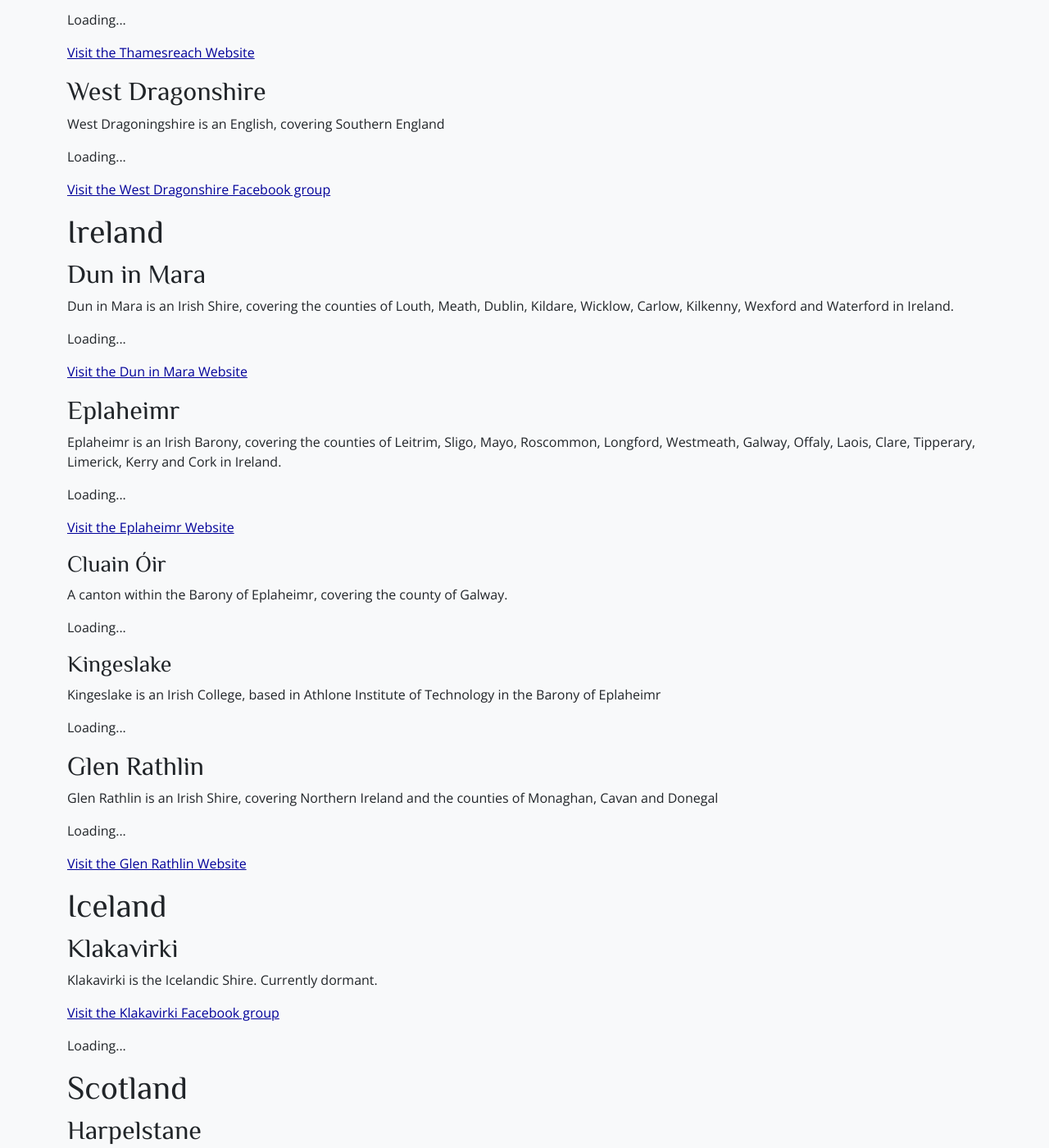
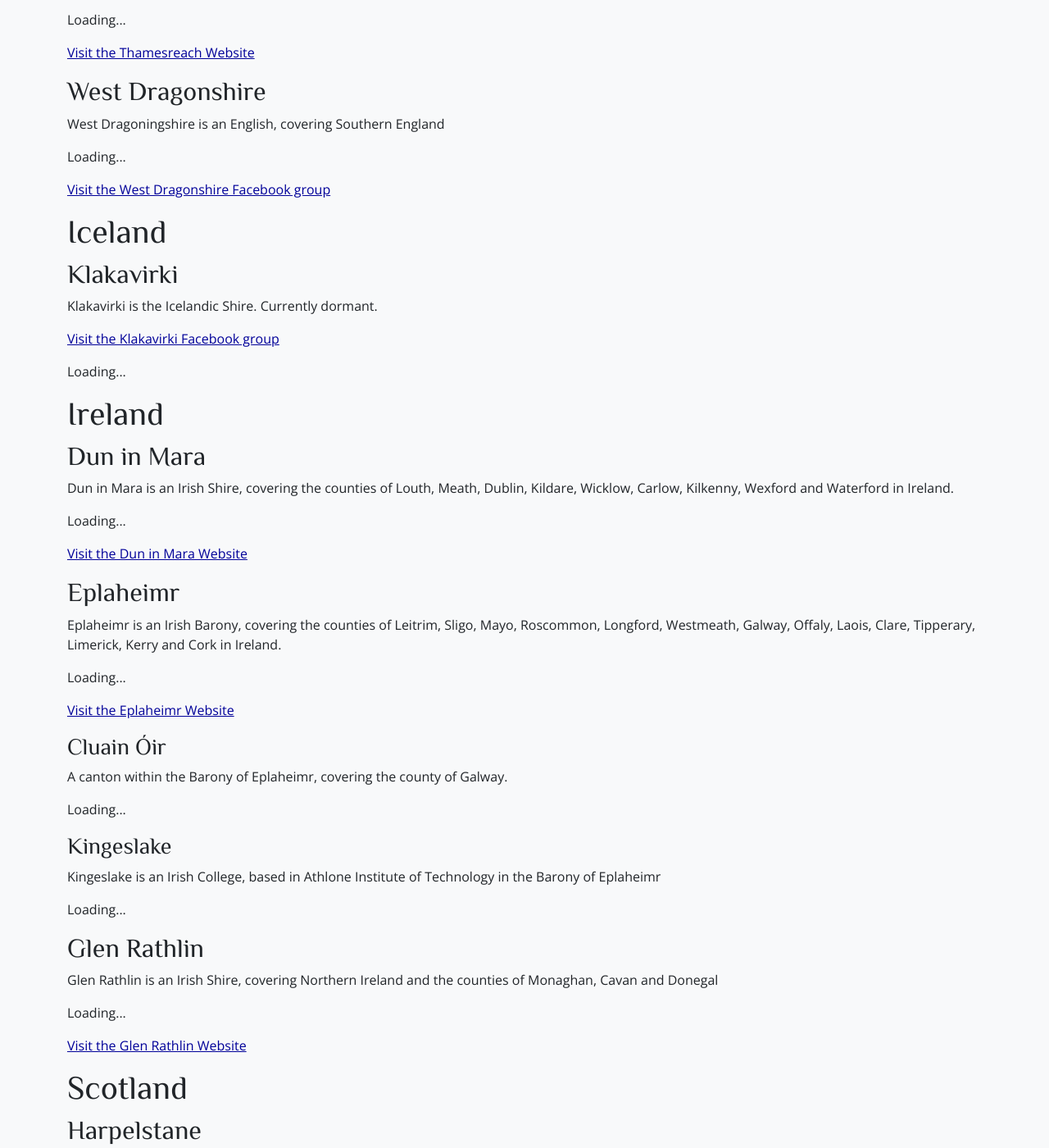
Before and after one commit to drachenwald/insulae-draconis, a Jekyll site: the page built from library/useful-resources/findingalocalgroup.md, in a window 1280 px wide and 1400 px high, scrolled down 1208 px. Shown: the whole window at 82% size. Built offline with Jekyll 4.4.1, drawn with Linux system fonts in a browser that asks for light colours; comment, search, counter and statistics services are not loaded; some of the changed lines change nothing that is shown.

Commit message:
Update findingalocalgroup.md

```diff
--- a/library/useful-resources/findingalocalgroup.md
+++ b/library/useful-resources/findingalocalgroup.md
@@ -52,6 +52,15 @@ West Dragoningshire is an English, covering Southern England
 
 [Visit the West Dragonshire Facebook group](https://www.facebook.com/WestDragonshire/)
 
+<h1><a name="iceland">Iceland</a></h1>
+
+<h2><a name="klakavirki">Klakavirki</a></h2>
+Klakavirki is the Icelandic Shire. Currently dormant.
+
+[Visit the Klakavirki Facebook group](https://www.facebook.com/klakavirki/)
+
+{% include group-contacts.html groupslug="Insulae Draconis-Klakavirki" %}
+
 <h1><a name="ireland">Ireland</a></h1>
 
 <h2><a name="duninmara">Dun in Mara</a></h2>
@@ -85,15 +94,6 @@ Glen Rathlin is an Irish Shire, covering Northern Ireland and the counties of Mo
 
 [Visit the Glen Rathlin Website](http://www.glenrathlin.org/)
 
-<h1><a name="iceland">Iceland</a></h1>
-
-<h2><a name="klakavirki">Klakavirki</a></h2>
-Klakavirki is the Icelandic Shire. Currently dormant.
-
-[Visit the Klakavirki Facebook group](https://www.facebook.com/klakavirki/)
-
-{% include group-contacts.html groupslug="Insulae Draconis-Klakavirki" %}
-
 <h1><a name="scotland">Scotland</a></h1>
 
 <h2><a name="harpelstane">Harpelstane</a></h2>
```
